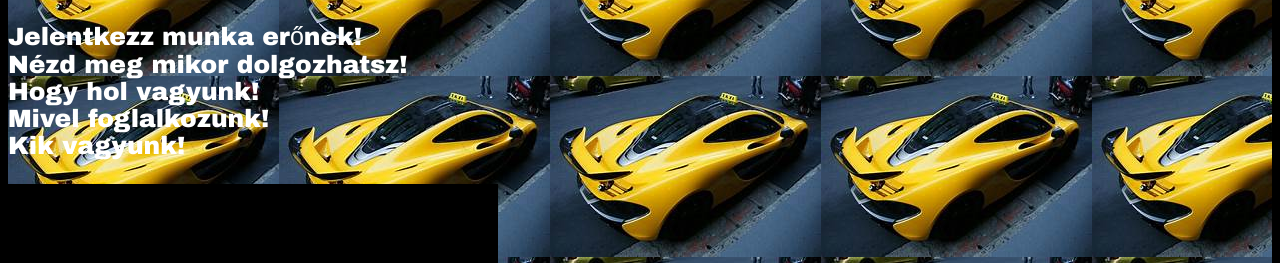
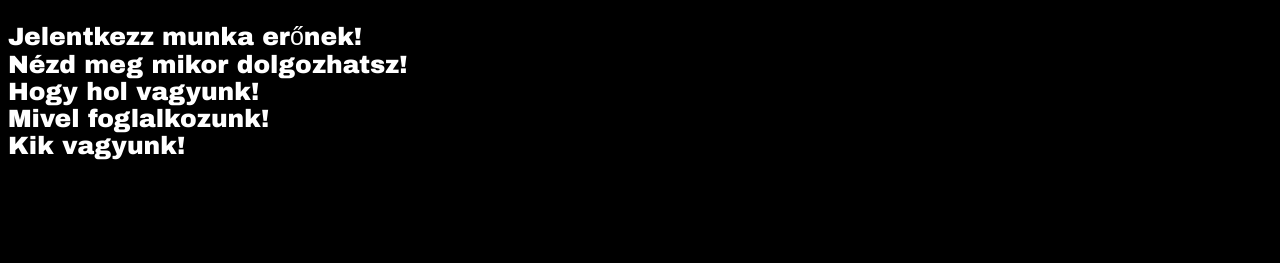
Before and after one commit to kovacsbalazspeter21/See-Taxi, a plain HTML site: page index.html in a window 1280 px wide. Shown: the part 294-557 px from the top of the page. Drawn offline with Linux system fonts and the light colour scheme.

Commit message:
Update style.css

```diff
--- a/style.css
+++ b/style.css
@@ -49,7 +49,7 @@ h2{
   font-family: 'Times New Roman', Times, serif;
 }
 div{
-    background-image: url(th.jfif);
+    background: black;
     font-family: 'Arial black', Arial, Bold;
     font-size: 22;
 
```
